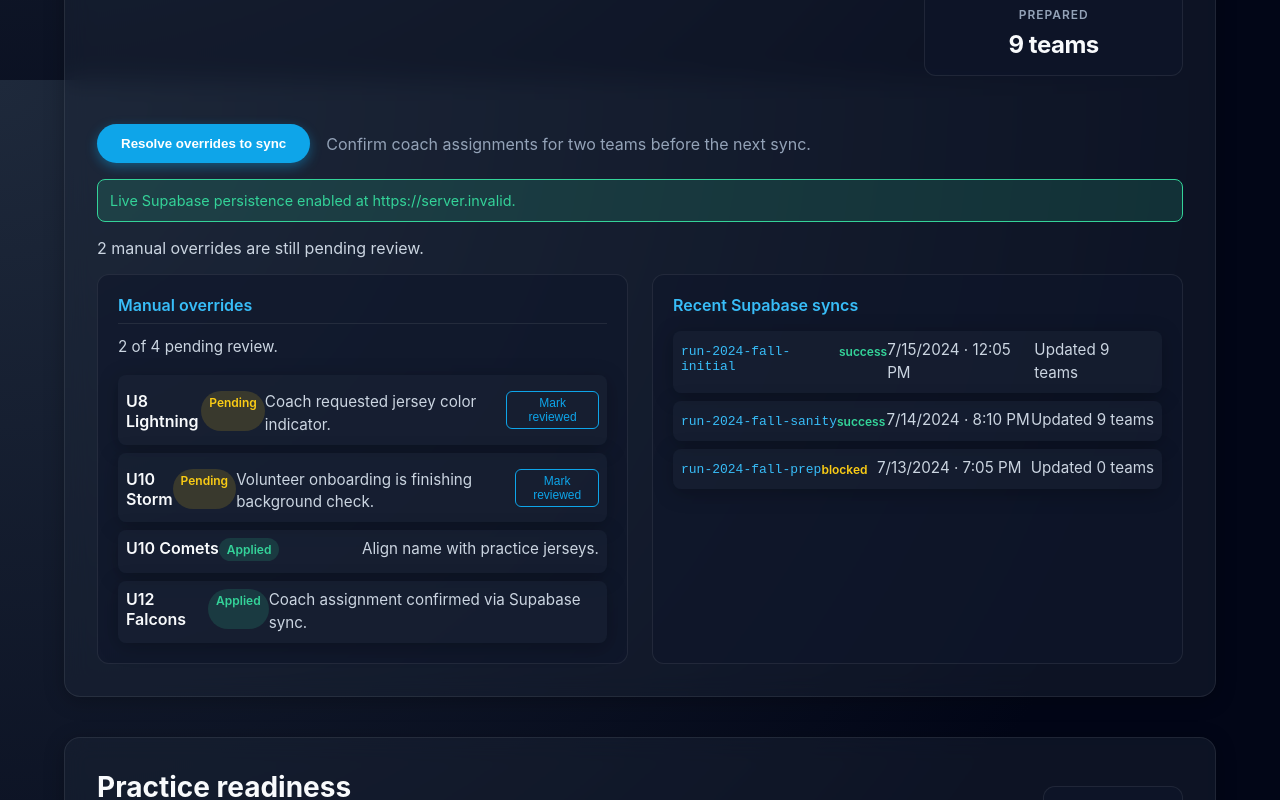
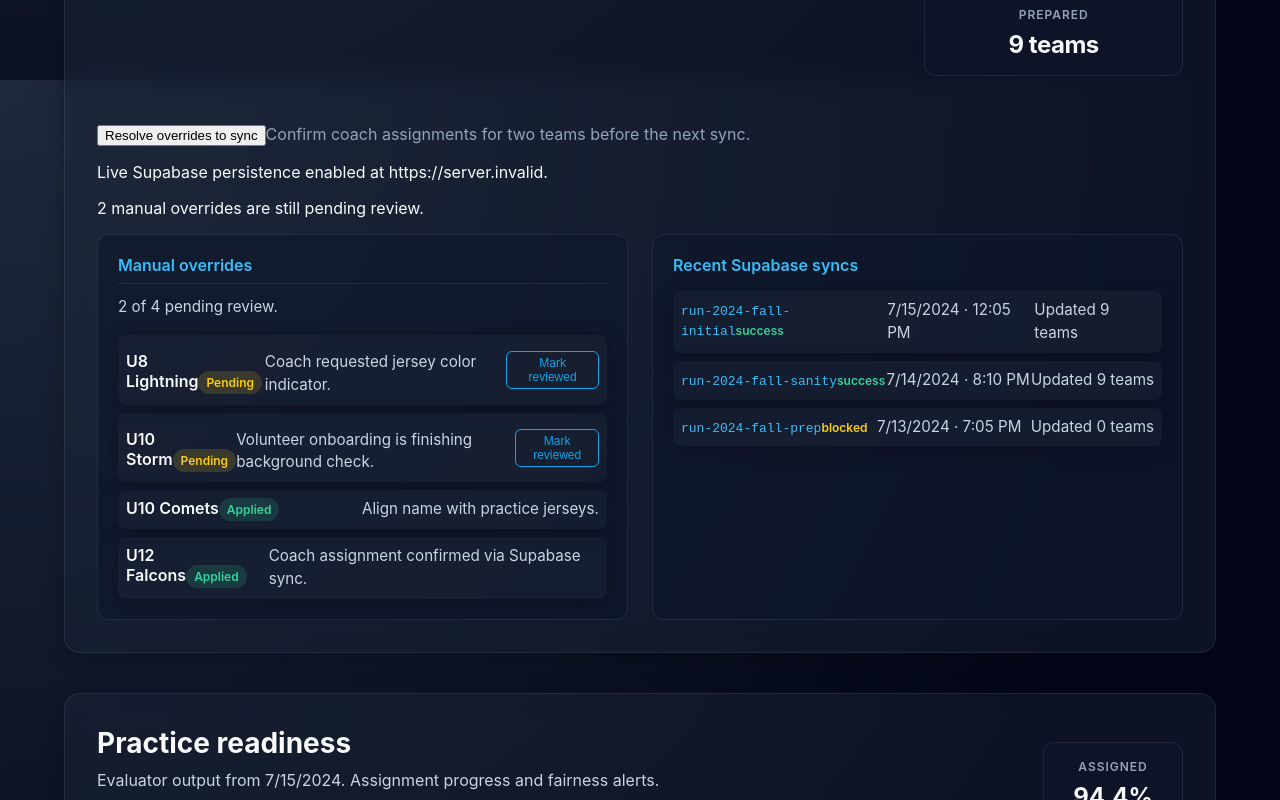
Before and after one commit to JoelA510/SquadLogic, a React (Vite) app in the folder frontend/: page / in a window 1280 px wide. Shown: the part 1520-2320 px from the top of the page. Built offline with nearby package versions, Linux system fonts and the light colour scheme; no server answers.

Commit message:
refactor(ui): address round 2 feedback - restore alert-banner, add text utilities, clean up persistence panel

```diff
--- a/frontend/src/App.css
+++ b/frontend/src/App.css
@@ -341,22 +341,6 @@
 .status-dot {
   width: 0.5rem;
   height: 0.5rem;
-  border-radius: 50%;
-  background: currentColor;
-}
-
-/* --- ALERTS --- */
-.team-persistence__controls {
-  display: flex;
-  gap: var(--space-4);
-  align-items: center;
-  margin-bottom: var(--space-4);
-}
-
-.persistence-button {
-  padding: 0.75rem 1.5rem;
-  border-radius: var(--radius-full);
-  background: var(--color-primary);
   color: white;
   border: none;
   font-weight: 600;
@@ -365,42 +349,6 @@
   transition: transform 0.2s ease, box-shadow 0.2s ease;
 }
 
-.persistence-button:hover:not(:disabled) {
-  transform: translateY(-1px);
-  box-shadow: 0 6px 16px var(--color-primary-glow);
-}
-
-.persistence-button:disabled {
-  opacity: 0.7;
-  cursor: not-allowed;
-}
-
-.persistence-mode-banner {
-  padding: var(--space-3);
-  border-radius: var(--radius-md);
-  margin-bottom: var(--space-4);
-  border: 1px solid transparent;
-}
-
-.persistence-mode-banner.live {
-  background: var(--color-status-success-bg);
-  color: var(--color-status-success);
-  border-color: var(--color-status-success);
-}
-
-.persistence-mode-banner.simulated {
-  background: var(--color-status-warning-bg);
-  color: var(--color-status-warning);
-  border-color: var(--color-status-warning);
-}
-
-.team-persistence__mode {
-  margin: 0;
-  font-size: 0.9rem;
-}
-
-.team-persistence__action-message {
-  color: var(--color-text-secondary);
 }
 
 .insight-card__list-header {
```
